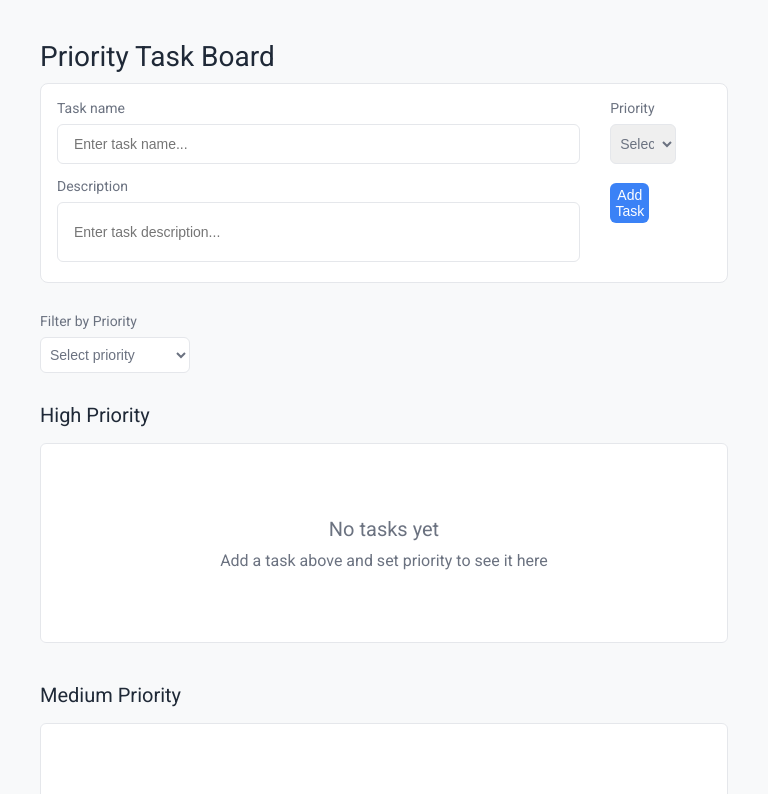
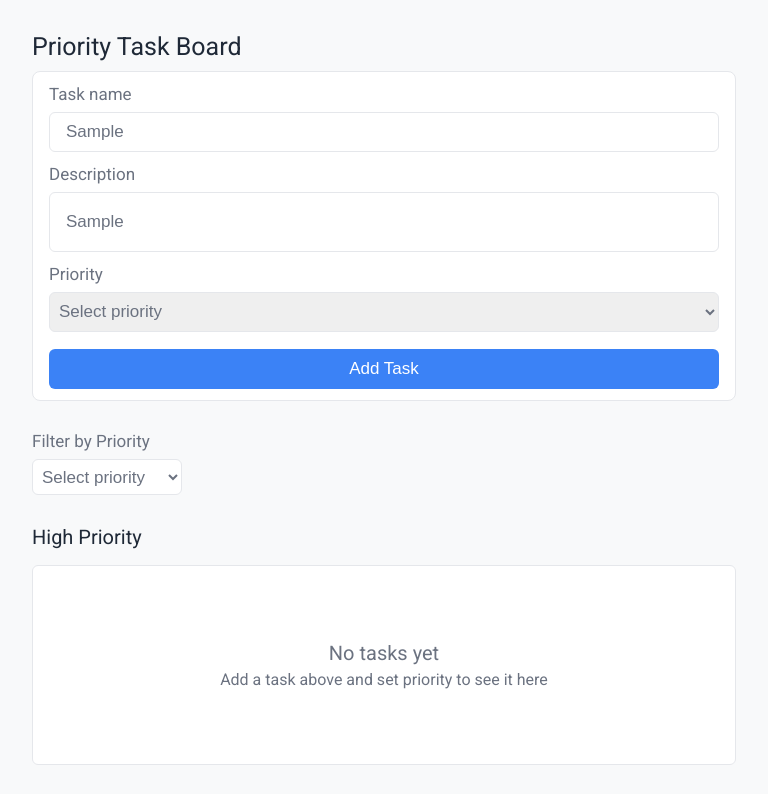
Before and after one commit to babatundeseyi/Priority-Task-Board, a plain HTML site: page taskboard.html in a window 768 px wide. Both pictures are taken after typing "Sample", "Sample" into the empty fields and a click on the button "Add Task". Shown: the top 794 px of the page. Drawn offline with Linux system fonts and the light colour scheme.

Commit message:
Responsive design & input validation

```diff
--- a/scripts/taskboard.js
+++ b/scripts/taskboard.js
@@ -94,19 +94,26 @@ addTask ("low", lowfutureSectionContainer);
 
 // event listener that adds the task onclick based on priority
 addButton.addEventListener('click', () => {
+    //validates if task field are filled and return if not
+    if (taskNameInput.value === "" && taskDescriptionInput.value === "") {
+        alert('Enter a task');
+        return;
+    }
+
+    // validates if priority is chosen and return if not
+    if (priorityOption.value === "") {
+        alert('Select Priority');
+        return;
+    }
 
     addToTask(taskNameInput, taskDescriptionInput, priorityOption); // stores the task in the task array
 
-    if (taskNameInput.value === "" && taskDescriptionInput.value === "") {
-        alert('Enter a task');
-    } else if (priorityOption.value === "high") {
+    if (priorityOption.value === "high") {
         addTask ("high", highfutureSectionContainer);
     } else if (priorityOption.value === "medium") {
         addTask ("medium", mediumfutureSectionContainer);
     } else if (priorityOption.value === "low") {
         addTask ("low", lowfutureSectionContainer);
-    } else {
-        alert('Select Priority');
     }
 
     taskNameInput.value = "";
--- a/style/taskboard.css
+++ b/style/taskboard.css
@@ -261,7 +261,6 @@ h1 {
     background-color: rgba(230, 57, 71, 0.5);
     border: none;
     border-radius: 6px;
-    margin-top: 5px;
     cursor: pointer;
 }
 
@@ -331,7 +330,6 @@ h1 {
     background-color: rgba(247, 127, 0, 0.5);
     border: none;
     border-radius: 6px;
-    margin-top: 5px;
     cursor: pointer;
 }
 
@@ -404,7 +402,6 @@ transform: scale(0.98);
     background-color: rgba(6, 168, 125, 0.5);
     border: none;
     border-radius: 6px;
-    margin-top: 5px;
     cursor: pointer;
 }
 
@@ -424,3 +421,149 @@ transform: scale(0.98);
 .hidden-again {
     display: none;
 }
+
+/* mobile responsive design */
+@media screen and (max-width: 768px) {
+    :root {
+        --HEADER-FONT-SIZE: 15px;
+        --PRIORITY-HEADER-FONT-SIZE: 20px;
+        --TASK-NAME-FONT-SIZE: 16px;
+        --TASK-DESCRIPTION-FONT-SIZE: 15px;
+    }
+
+    body {
+        padding: 16px;
+    }
+
+    h1 {
+        font-size: 25px;
+    }
+
+    .future-section-container {
+    gap: 5px;
+    }
+    .future-section-description {
+        padding: 0px 10px;
+        text-align: center;
+    }
+
+    .task-input-container {
+        display: flex;
+        flex-direction: column;
+        /* align-items: center; */
+        justify-content: center;
+        height: 330px;
+        gap: 12px;
+    }
+
+    .task-input-name-container {
+        order: 1;
+    }
+
+    .task-input-description-container {
+        order: 2;
+    }
+
+    .task-input-priority-container {
+        order: 3;
+    }
+
+    .task-input-add-button-container {
+        order: 4;
+    }
+
+    .task-input-priority {
+        width: 100%;
+    }
+
+    .task-input-add-button {
+        width: 100%;
+    }
+
+    .high-priority-task {
+        grid-template-columns: 85% 15%;
+    }
+
+    .high-priority-task-delete-button {
+        width: 100%;
+    }
+
+    .medium-priority-task {
+        grid-template-columns: 85% 15%;
+    }
+
+    .medium-priority-task-delete-button {
+        width: 100%;
+    }
+
+    .low-priority-task {
+        grid-template-columns: 85% 15%;
+    }
+
+    .low-priority-task-delete-button {
+        width: 100%;
+    }
+}
+
+/* Tablets */
+@media screen and (min-width: 768px) and (max-width: 1024px) {
+    :root {
+        --HEADER-FONT-SIZE: 17px;
+        --PRIORITY-HEADER-FONT-SIZE: 20px;
+        --TASK-NAME-FONT-SIZE: 18px;
+        --TASK-DESCRIPTION-FONT-SIZE: 17px;
+    }
+
+    body {
+        padding: 32px;
+    }
+
+    .task-input-container {
+        display: flex;
+        flex-direction: column;
+        /* align-items: center; */
+        justify-content: center;
+        height: 330px;
+        gap: 12px;
+    }
+
+    .task-input-name-container {
+        order: 1;
+    }
+
+    .task-input-description-container {
+        order: 2;
+    }
+
+    .task-input-priority-container {
+        order: 3;
+    }
+
+    .task-input-add-button-container {
+        order: 4;
+    }
+
+    .task-input-priority {
+        width: 100%;
+    }
+
+    .task-input-add-button {
+        width: 100%;
+    }
+
+    .high-priority-task-delete-button {
+        width: 90%;
+    }
+
+    .medium-priority-task-delete-button {
+        width: 90%;
+    }
+
+    .low-priority-task-delete-button {
+        width: 90%;
+    }
+
+    .task-container {
+        height: 800px;
+    }
+}
```
